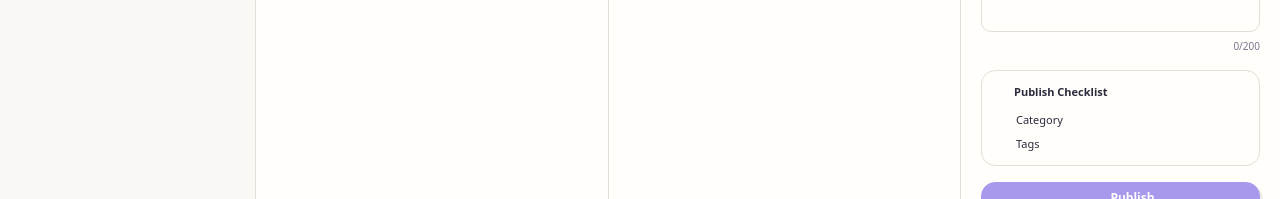
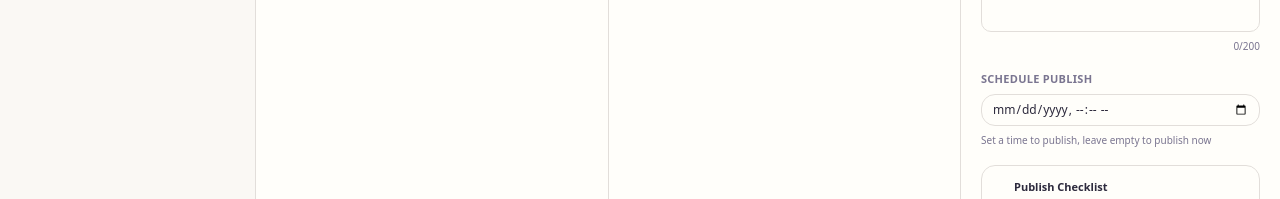
Before and after one commit to TeAnli/LinkSee, a React (Vite) app in the folder apps/web/: page /create in a window 1280 px wide. Shown: the part 455-654 px from the top of the page. Built offline with nearby package versions, Linux system fonts and the light colour scheme; no server answers; some icons are missing.

Commit message:
feat(web): CreatePostPage 设置面板新增定时发布日期选择器
- 新增 scheduledAt 状态，通过 datetime-local 输入选择发布时间
- 定时时间纳入草稿自动保存与恢复
- 发布时通过 API 传递 scheduledAt 字段

```diff
--- a/apps/web/src/pages/CreatePostPage.tsx
+++ b/apps/web/src/pages/CreatePostPage.tsx
@@ -197,6 +197,7 @@ function SettingsPanel({
   filteredTagSuggestions, onAddTag, onRemoveTag,
   coverImageUrl, setCoverImageUrl,
   summary, setSummary,
+  scheduledAt, setScheduledAt,
   canPublish, isPublishing,
   onPublish, onSaveDraft,
   compact,
@@ -209,6 +210,7 @@ function SettingsPanel({
   onAddTag: (tag: string) => void; onRemoveTag: (tag: string) => void;
   coverImageUrl: string; setCoverImageUrl: (v: string) => void;
   summary: string; setSummary: (v: string) => void;
+  scheduledAt: string; setScheduledAt: (v: string) => void;
   canPublish: boolean; isPublishing: boolean;
   onPublish: () => void; onSaveDraft: () => void;
   compact?: boolean;
@@ -356,6 +358,21 @@ function SettingsPanel({
         <span className="text-[10px] text-muted-foreground self-end">{summary.length}/200</span>
       </div>
 
+      {/* Scheduled Publish */}
+      <div className="flex flex-col gap-1.5">
+        <label className="text-[11px] font-bold text-muted-foreground uppercase tracking-wide">
+          {t('create.schedulePublish')}
+        </label>
+        <input
+          type="datetime-local"
+          value={scheduledAt}
+          onChange={(e) => setScheduledAt(e.target.value)}
+          min={new Date().toISOString().slice(0, 16)}
+          className="h-8 text-xs rounded-lg border border-border bg-background px-2.5 py-1 text-foreground outline-none transition-colors hover:border-primary/30 focus:border-primary focus:ring-2 focus:ring-ring focus:ring-offset-2 focus:ring-offset-background"
+        />
+        <span className="text-[10px] text-muted-foreground">{t('create.scheduleHint')}</span>
+      </div>
+
       {/* Publish Checklist */}
       <div className="rounded-lg border border-border p-3 flex flex-col gap-1.5">
         <div className="flex items-center gap-1.5 mb-1">
@@ -423,6 +440,7 @@ export function CreatePostPage() {
   // New customization state
   const [coverImageUrl, setCoverImageUrl] = useState('');
   const [summary, setSummary] = useState('');
+  const [scheduledAt, setScheduledAt] = useState('');
   const [isFullscreen, setIsFullscreen] = useState(false);
   const [mobileSettingsOpen, setMobileSettingsOpen] = useState(false);
 
@@ -501,8 +519,8 @@ export function CreatePostPage() {
   // === Auto-save draft ===
 
   const draftPayload = useMemo(() => ({
-    title, categoryId, tags, content, coverImageUrl, summary,
-  }), [title, categoryId, tags, content, coverImageUrl, summary]);
+    title, categoryId, tags, content, coverImageUrl, summary, scheduledAt,
+  }), [title, categoryId, tags, content, coverImageUrl, summary, scheduledAt]);
 
   useEffect(() => {
     const save = () => {
@@ -524,6 +542,7 @@ export function CreatePostPage() {
       if (draft.content) setContent(draft.content);
       if (draft.coverImageUrl) setCoverImageUrl(draft.coverImageUrl);
       if (draft.summary) setSummary(draft.summary);
+      if (draft.scheduledAt) setScheduledAt(draft.scheduledAt);
       toast.info(t('create.draftRestored'));
     } catch { /* corrupt JSON, ignore */ }
   }, []); // eslint-disable-line react-hooks/exhaustive-deps
@@ -555,6 +574,7 @@ export function CreatePostPage() {
         content: content.trim(),
         tagList: tags.length > 0 ? tags : undefined,
         coverImageUrl: coverImageUrl.trim() || undefined,
+        scheduledAt: scheduledAt || undefined,
       });
       clearDraft();
       toast.success(res.data.message || t('create.publishSuccess'));
@@ -587,6 +607,7 @@ export function CreatePostPage() {
     onRemoveTag: handleRemoveTag,
     coverImageUrl, setCoverImageUrl,
     summary, setSummary,
+    scheduledAt, setScheduledAt,
     canPublish, isPublishing,
     onPublish: handlePublish,
     onSaveDraft: handleSaveDraft,
```
